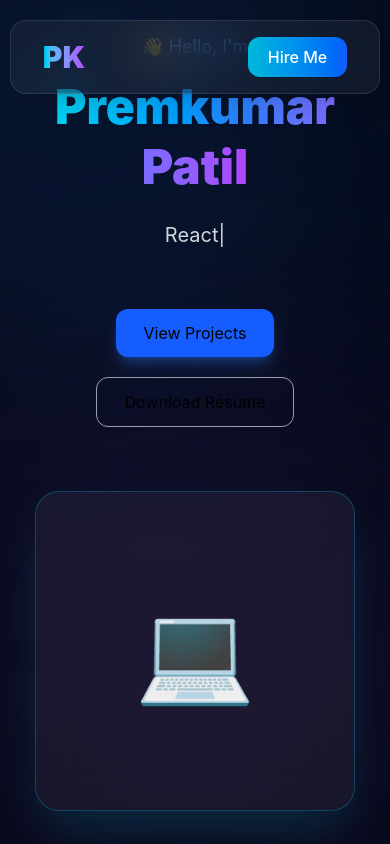
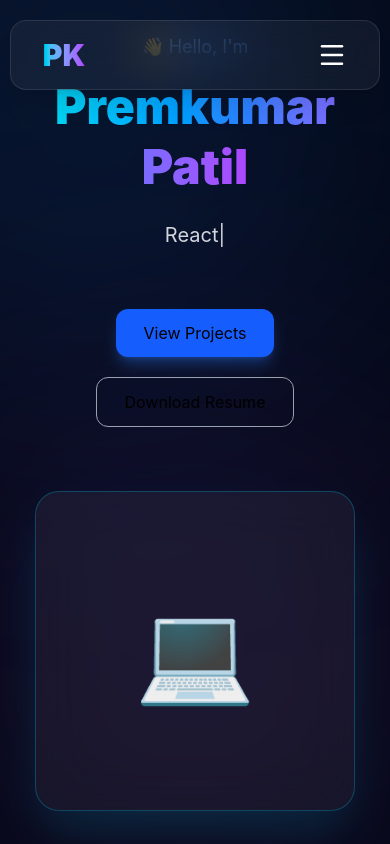
Before and after one commit to premkumarpatil05/premkumar-portfolio, a React app: page / in a window 390 px wide. Built offline with nearby package versions, Linux system fonts and the light colour scheme; the HTML template or start-up script is replaced by a standard one.

Commit message:
Navbar V3: Responsive mobile menu

```diff
--- a/src/components/Navbar/Navbar.tsx
+++ b/src/components/Navbar/Navbar.tsx
@@ -1,4 +1,9 @@
+import { useState } from "react";
+import { Menu, X } from "lucide-react";
+
 export default function Navbar() {
+  const [isOpen, setIsOpen] = useState(false);
+
   const links = [
     "Home",
     "About",
@@ -31,12 +36,45 @@ export default function Navbar() {
           ))}
         </ul>
 
-        {/* Button */}
-        <button className="rounded-xl bg-gradient-to-r from-cyan-500 to-blue-600 px-5 py-2 font-medium text-white transition-all duration-300 hover:scale-105 hover:shadow-lg hover:shadow-cyan-500/40">
-          Hire Me
-        </button>
+        {/* Right Side */}
+        <div className="flex items-center gap-4">
+
+          {/* Hire Me Button (Desktop Only) */}
+          <button className="hidden md:block rounded-xl bg-gradient-to-r from-cyan-500 to-blue-600 px-5 py-2 font-medium text-white transition-all duration-300 hover:scale-105 hover:shadow-lg hover:shadow-cyan-500/40">
+            Hire Me
+          </button>
+
+          {/* Mobile Menu Button */}
+          <button
+            onClick={() => setIsOpen(!isOpen)}
+            className="text-white md:hidden"
+          >
+            {isOpen ? <X size={30} /> : <Menu size={30} />}
+          </button>
+
+        </div>
 
       </nav>
+
+      {/* Mobile Menu */}
+      {isOpen && (
+        <div className="mx-auto mt-3 w-[95%] rounded-2xl border border-white/10 bg-[#0b1120]/90 backdrop-blur-xl md:hidden">
+          <ul className="flex flex-col p-4">
+            {links.map((link) => (
+              <li
+                key={link}
+                className="cursor-pointer rounded-lg px-4 py-3 text-gray-300 transition hover:bg-white/10 hover:text-cyan-400"
+              >
+                {link}
+              </li>
+            ))}
+
+            <button className="mt-4 rounded-xl bg-gradient-to-r from-cyan-500 to-blue-600 px-5 py-3 font-medium text-white">
+              Hire Me
+            </button>
+          </ul>
+        </div>
+      )}
     </header>
   );
 }
```
